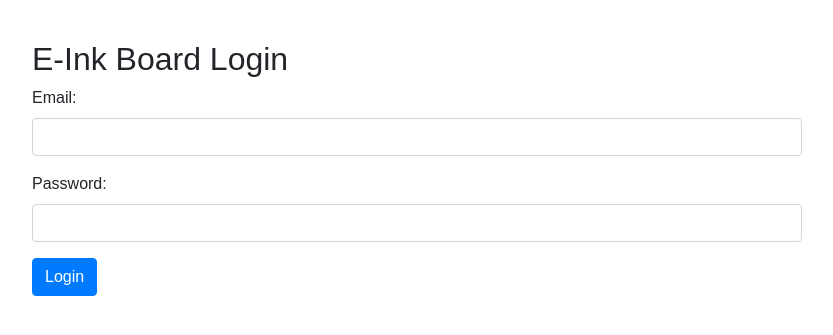
After one commit to kamra34/Dockerized-StickyNote, a Flask app: page /eink-login in a window 1280 px wide. The commit adds this page. Shown: the top 335 px of the page, without its empty margins (23-856 px from the left). Run offline with Flask 3, Linux system fonts and the light colour scheme; some libraries are stand-ins or nearby versions.

Commit message:
fixed a bug with static folder

```diff
--- a/app.py
+++ b/app.py
@@ -67,7 +67,6 @@ class User(UserMixin, db.Model):
 
     def get_id(self):
         return str(self.id)
-
 
 
 class Note(db.Model):
@@ -443,6 +442,50 @@ def delete_group(group_id):
 
     return render_template('delete_group.html', group=group)
 
+@app.route('/eink-login', methods=['GET', 'POST'])
+def eink_login():
+    if request.method == 'POST':
+        email = request.form['email']
+        password = request.form['password']
+        user = User.query.filter_by(email=email).first()
+
+        if user is None:
+            member = Member.query.filter_by(email=email).first()
+            if member is None:
+                flash('Login Unsuccessful. Please check your email and password', 'danger')
+                return redirect(url_for('eink_login'))
+            elif member.check_password(password):
+                print("Logging in as Member:", member)
+                login_user(member)
+                return redirect(url_for('eink'))
+        elif user.check_password(password):
+            print("Logging in as User:", user)
+            login_user(user)
+            return redirect(url_for('eink'))
+        else:
+            flash('Login Unsuccessful. Please check your email and password', 'danger')
+
+    return render_template('eink_login.html')
+
+@app.route('/eink')
+@login_required
+def eink():
+    # Fetch the members associated with the current user
+    if isinstance(current_user, User):
+        members = current_user.members
+    else:
+        members = Member.query.filter_by(user_id=current_user.user.id).all()
+
+    # Get the list of user IDs for which the current user is a member or admin
+    user_id = current_user.id if isinstance(current_user, User) else current_user.user.id
+    member_user_ids = [member.user_id for member in members]
+
+    visible_user_ids = [user_id] + member_user_ids
+    groups = Group.query.filter(Group.user_id.in_(visible_user_ids)).order_by(Group.name.asc()).all()
+
+    # Render the eink.html template and pass the groups to it
+    return render_template('eink.html', groups=groups)
+
 if __name__ == "__main__":
     if os.environ.get("CREATE_TABLES", None):
         create_tables()
--- /dev/null
+++ b/static/styles.css
@@ -0,0 +1,154 @@
+body {
+    font-family: Arial, sans-serif;
+    max-width: 800px;
+    margin: 40px;
+}
+
+form {
+    margin-bottom: 2em;
+}
+
+textarea {
+    display: block;
+    width: 100%;
+    resize: vertical;
+}
+
+.notes-container {
+    display: grid;
+    grid-template-columns: repeat(auto-fit, minmax(300px, 1fr));
+    gap: 1em;
+}
+
+.note {
+    border: 1px solid #ccc;
+    padding: 1em;
+    border-radius: 4px;
+    background-color: #f9f9f9;
+    margin-bottom: 1rem;
+}
+
+.note-details {
+    font-size: 1em !important;
+}
+
+
+.note small {
+    display: block;
+    font-size: 0.8em;
+    margin-top: 1em;
+}
+
+.note-box::-webkit-scrollbar {
+    width: 8px;
+}
+
+.note-box::-webkit-scrollbar-thumb {
+    background-color: #ccc;
+    border-radius: 4px;
+}
+
+.note-box::-webkit-scrollbar-track {
+    background-color: #f1f1f1;
+}
+
+.eink-container {
+    display: grid;
+    grid-template-columns: repeat(auto-fit, minmax(300px, 1fr));
+    gap: 1em;
+}
+
+.note-box-container {
+    display: flex;
+    flex-wrap: wrap;
+    gap: 20px;
+}
+
+.note-box {
+    border: 1px solid #ddd;
+    border-radius: 4px;
+    padding: 5px;
+    flex: 1;
+    min-width: calc(20% - 20px);
+    max-height: 400px;
+    overflow-y: auto;
+    position: relative;
+    box-shadow: 0 4px 6px rgba(0, 0, 0, 0.1);
+}
+
+.note-box-title {
+    font-size: 1em;
+    font-weight: italic;
+    margin-bottom: 8px;
+    text-align: center;
+    font-family: 'Helvetica Neue', sans-serif;
+}
+.note {
+    margin-bottom: 1rem;
+}
+.note-details {
+font-size: 0.5em !important;
+}
+
+.eink-group {
+    border: 2px solid rgb(243, 240, 240);
+    padding: 0.1em;
+    border-radius: 2px;
+    background-color: rgb(59, 58, 58);
+    margin-bottom: 0.3rem;
+}
+
+.eink-group h3 {
+    margin-top: 0;
+    font-size: 0.1em;
+}
+
+.eink-note-box {
+    background-color: #ccc;
+    border: 1px solid #ccc;
+    border-radius: 5px;
+    padding: 5px;
+    flex: 1;
+    width: calc((100% - 60px) / 3); /* Set the width to 33.33% - 20px gap */
+    /* min-width: calc(20% - 20px);*/
+    max-height: 400px;
+    overflow-y: auto;
+    position: relative;
+    box-shadow: 0 4px 6px rgba(0, 0, 0, 0.1);
+}
+
+.eink-note-box-container {
+    display: flex;
+    flex-wrap: wrap;
+    gap: 20px;
+}
+
+.eink-note {
+    font-size: 0.8em;
+    margin-bottom: 0.5rem;
+    font-weight: bold;
+    border: 1px solid #ccc;
+    padding: 1em;
+    border-radius: 4px;
+    background-color: #f9f9f9;
+    margin-bottom: 1rem;
+}
+
+.eink-members {
+    font-size: 1.2em;
+    font-style: italic;
+}
+
+.eink-note-box-title {
+    font-size: 1em;
+    font-weight: italic;
+    margin-bottom: 8px;
+    text-align: center;
+    font-family: 'Helvetica Neue', sans-serif;
+}
+.eink-note {
+    margin-bottom: 1rem;
+}
+.eink-note-details {
+font-size: 0.5em !important;
+}
--- /dev/null
+++ b/templates/eink_login.html
@@ -0,0 +1,16 @@
+{% extends 'base.html' %}
+
+{% block content %}
+  <h2>E-Ink Board Login</h2>
+  <form action="{{ url_for('eink_login') }}" method="post">
+    <div class="form-group">
+      <label for="email">Email:</label>
+      <input type="email" name="email" id="email" required class="form-control"/>
+    </div>
+    <div class="form-group">
+      <label for="password">Password:</label>
+      <input type="password" name="password" id="password" required class="form-control"/>
+    </div>
+    <button type="submit" class="btn btn-primary">Login</button>
+  </form>
+{% endblock %}
--- a/templates/login.html
+++ b/templates/login.html
@@ -28,5 +28,7 @@
         <input type="submit" value="Login" class="btn btn-primary mt-2">
     </form>
     <p>Don't have an account? <a href="{{ url_for('register') }}">Register</a></p>
+    <br>
+    <p><a href="{{ url_for('eink_login') }}" target="_blank">View E-Ink Board</a></p>
 </div>
 {% endblock %}
```
Also changed, not shown: templates/dashboard.html (+0 -31 lines), templates/eink.html (added, +47 -0 lines), templates/styles.css (deleted, +0 -53 lines), 3 other files.
